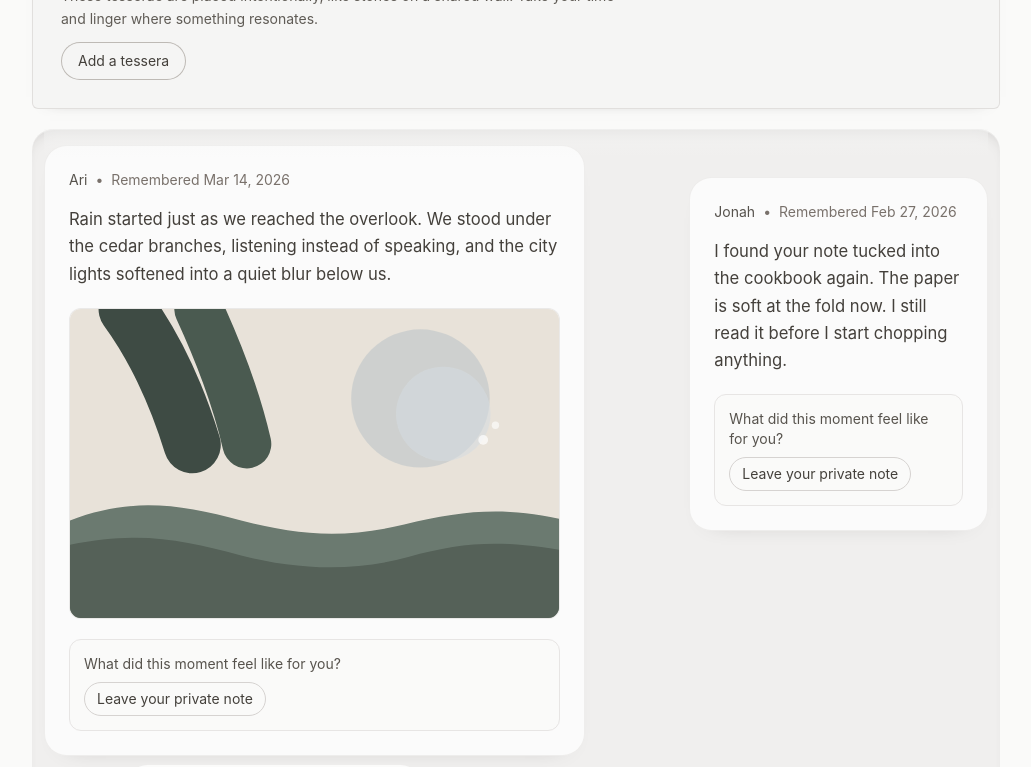
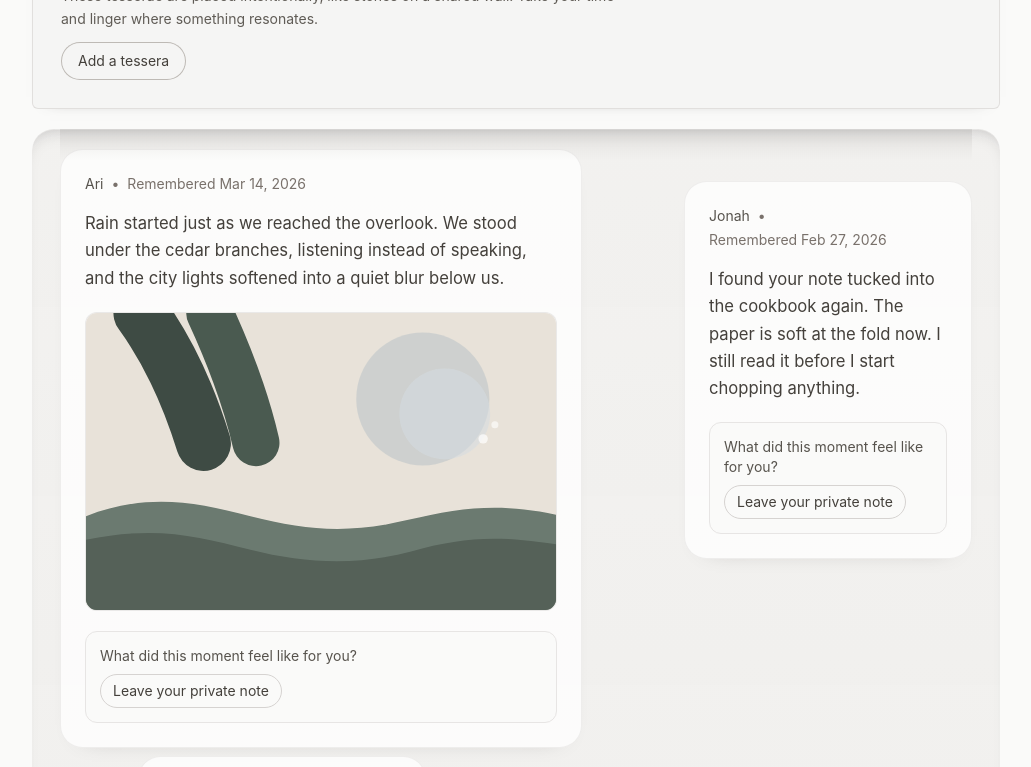
Before and after one commit to vanderjt/tessera, a Next.js app: page /mosaics/1 in a window 1280 px wide. Shown: the part 380-1147 px from the top of the page, without its empty margins (124-1155 px from the left). Built offline with nearby package versions, Linux system fonts and the light colour scheme.

Commit message:
Refine mosaic field depth and spacing

```diff
--- a/app/(app)/mosaics/[mosaicId]/page.tsx
+++ b/app/(app)/mosaics/[mosaicId]/page.tsx
@@ -140,13 +140,13 @@ export default async function MosaicPage({ params }: PageProps) {
         </div>
       </header>
 
-      <div className="relative mt-4 rounded-[1.35rem] bg-stone-200/50 px-2.5 pt-4 pb-3 ring-1 ring-inset ring-stone-600/10 [box-shadow:inset_0_1px_0_rgba(255,255,255,0.38),inset_0_11px_18px_-16px_rgba(41,37,36,0.34),inset_0_-14px_20px_-18px_rgba(41,37,36,0.26)] md:px-3">
+      <div className="relative mt-4 rounded-[1.35rem] bg-stone-200/50 bg-[linear-gradient(180deg,rgba(250,250,249,0.12)_0%,rgba(231,229,228,0.06)_56%,rgba(231,229,228,0.03)_100%)] px-4 pt-5 pb-4 ring-1 ring-inset ring-stone-600/10 [box-shadow:inset_0_1px_0_rgba(255,255,255,0.34),inset_0_12px_20px_-16px_rgba(28,25,23,0.36),inset_0_-10px_16px_-15px_rgba(255,255,255,0.18)] md:px-6 lg:px-7">
         <div
-          className="pointer-events-none absolute inset-x-2.5 top-0 h-7 bg-gradient-to-b from-stone-100/50 via-stone-100/25 to-transparent md:inset-x-3"
+          className="pointer-events-none absolute inset-x-4 top-0 h-8 bg-gradient-to-b from-stone-700/10 via-stone-700/5 to-transparent md:inset-x-6 lg:inset-x-7"
           aria-hidden
         />
         <div
-          className="pointer-events-none absolute inset-x-2.5 bottom-0 h-8 bg-gradient-to-t from-stone-300/45 via-stone-200/10 to-transparent md:inset-x-3"
+          className="pointer-events-none absolute inset-x-4 bottom-0 h-10 bg-gradient-to-t from-stone-50/45 via-stone-50/15 to-transparent md:inset-x-6 lg:inset-x-7"
           aria-hidden
         />
         {momentBands.map((band, bandIndex) => (
```
